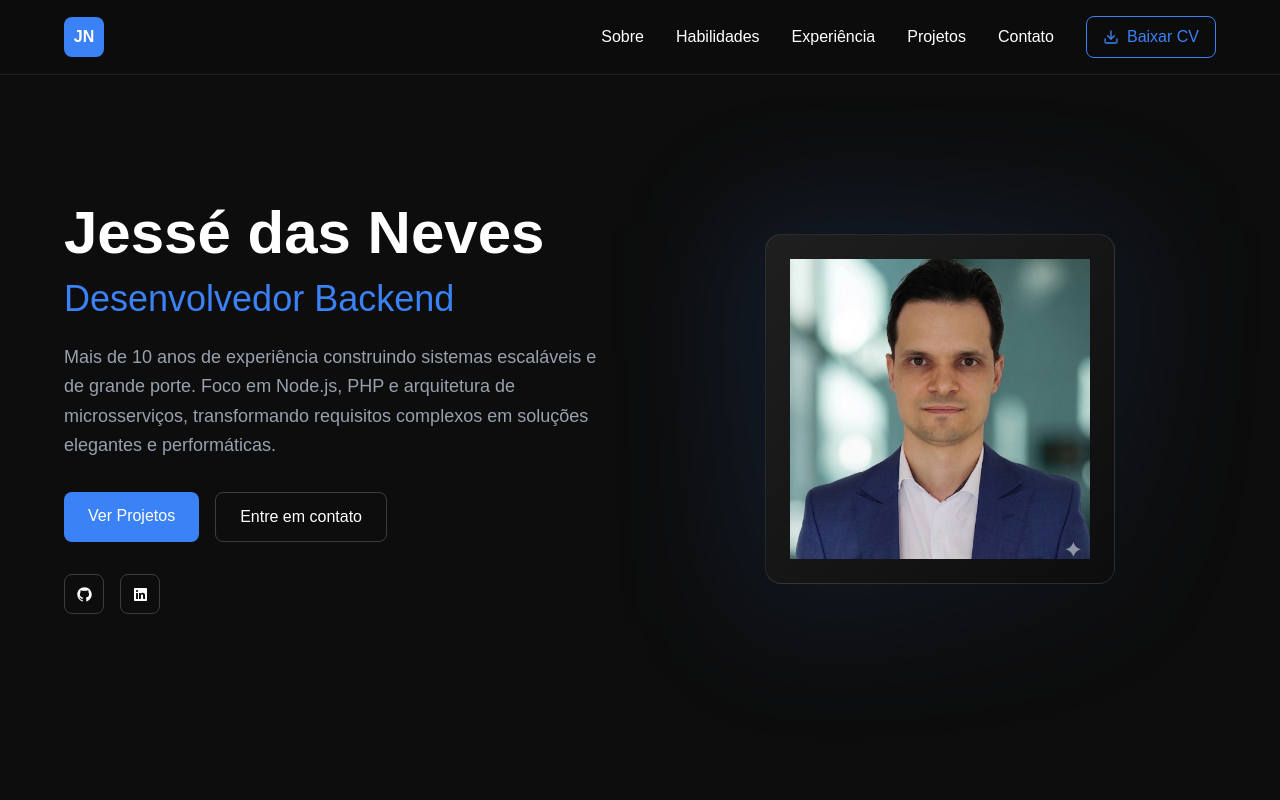
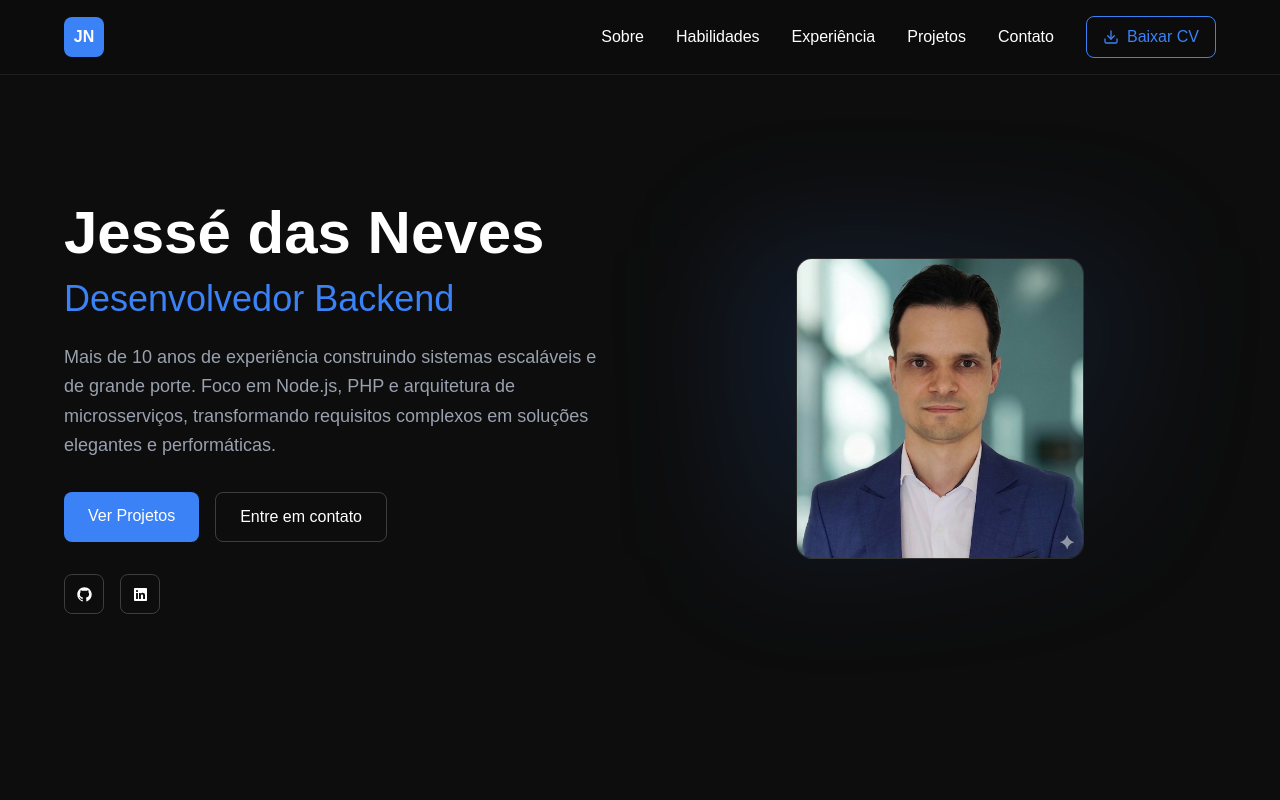
Before and after one commit to JesseRafaelDasNeves/portfolio-frontend, a React (Vite) app: page / in a window 1280 px wide. Shown: the top 800 px of the page. Built offline with nearby package versions, Linux system fonts and the light colour scheme.

Commit message:
fix: use max in size image perfil

```diff
--- a/index.html
+++ b/index.html
@@ -4,7 +4,7 @@
     <meta charset="UTF-8" />
     <link rel="icon" type="image/png" href="/src/assets/logo-icon.png" />
     <meta name="viewport" content="width=device-width, initial-scale=1.0" />
-    <title>Portfolio Jesse das Neves</title>
+    <title>Portfolio Jessé das Neves</title>
   </head>
   <body>
     <div id="root"></div>
--- a/src/App.tsx
+++ b/src/App.tsx
@@ -129,12 +129,12 @@ function App() {
             </div>
           </div>
           <div className="relative flex justify-center items-center">
-            <div className="absolute inset-0 bg-linear-to-br from-[#3B82F6]/20 to-transparent rounded-2xl blur-3xl w-[400px] h-[400px] top-[-10px] left-20"></div>
-            <div className="relative bg-linear-to-br from-[#1F1F1F] to-[#0D0D0D] border border-white/10 rounded-2xl w-[350px] h-[350px] flex items-center justify-center overflow-hidden">
+            <div className="absolute inset-0 bg-linear-to-br from-[#3B82F6]/20 to-transparent rounded-2xl blur-3xl max-w-[400px] max-h-[400px] top-[-10px] left-20"></div>
+            <div className="relative bg-linear-to-br from-[#1F1F1F] to-[#0D0D0D] border border-white/10 rounded-2xl max-w-[350px] max-h-[350px] flex items-center justify-center overflow-hidden">
               <img
                 src={fotoPerfil}
                 alt="Jessé das Neves"
-                className="w-[300px] h-[300px] object-cover"
+                className="max-w-[300px] max-h-[300px] object-cover"
               />
             </div>
           </div>
```
